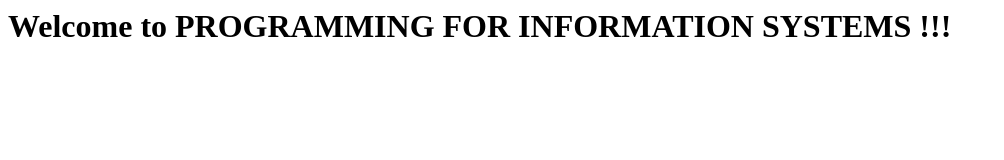
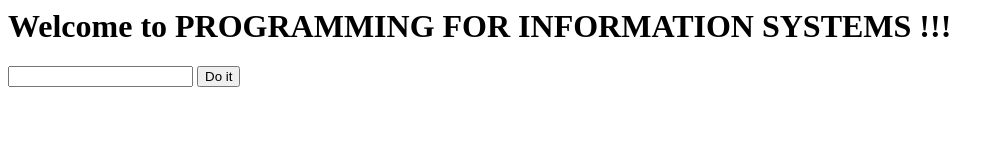
Before and after one commit to LakjeewaWije/B9IS123_test, a plain HTML site: page index.html in a window 1280 px wide. Shown: the whole page, without its empty margins (0-1004 px from the left). Drawn offline with Linux system fonts and the light colour scheme.

Commit message:
Added : first function

```diff
--- a/index.html
+++ b/index.html
@@ -4,5 +4,7 @@
     </head>
     <body>
         <h1>Welcome to PROGRAMMING FOR INFORMATION SYSTEMS !!!</h1>
+        <input type="text" id="userInput"/>
+        <button onclick="doIt()">Do it</button>
     </body>
 </html>
--- a/main.js
+++ b/main.js
@@ -1 +1,5 @@
-alert("Hello World")
+// alert("Hello World")
+let doIt = () =>{
+    let inputText = document.getElementById('userInput').value;
+    alert(inputText);
+}
```
